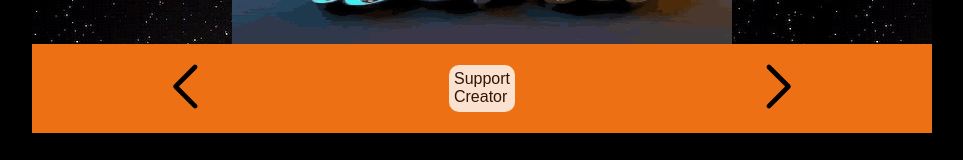
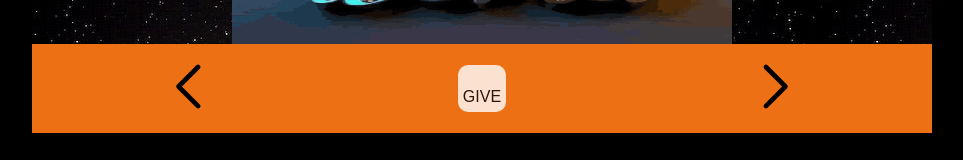
Before and after one commit to jnutt367/john, a Next.js app: page / in a window 1280 px wide. Shown: the part 364-524 px from the top of the page, without its empty margins (158-1121 px from the left). Built offline with nearby package versions, Linux system fonts and the light colour scheme.

Commit message:
Update index.js

```diff
--- a/pages/index.js
+++ b/pages/index.js
@@ -48,8 +48,8 @@ export default function Home() {
 
              <p className={styles.donate}>
                 <a href="https://gofund.me/a2b590af">
-               Support <br />
-                  Creator
+                  <br />
+               GIVE <br />
                 </a>
                </p>
 
```
